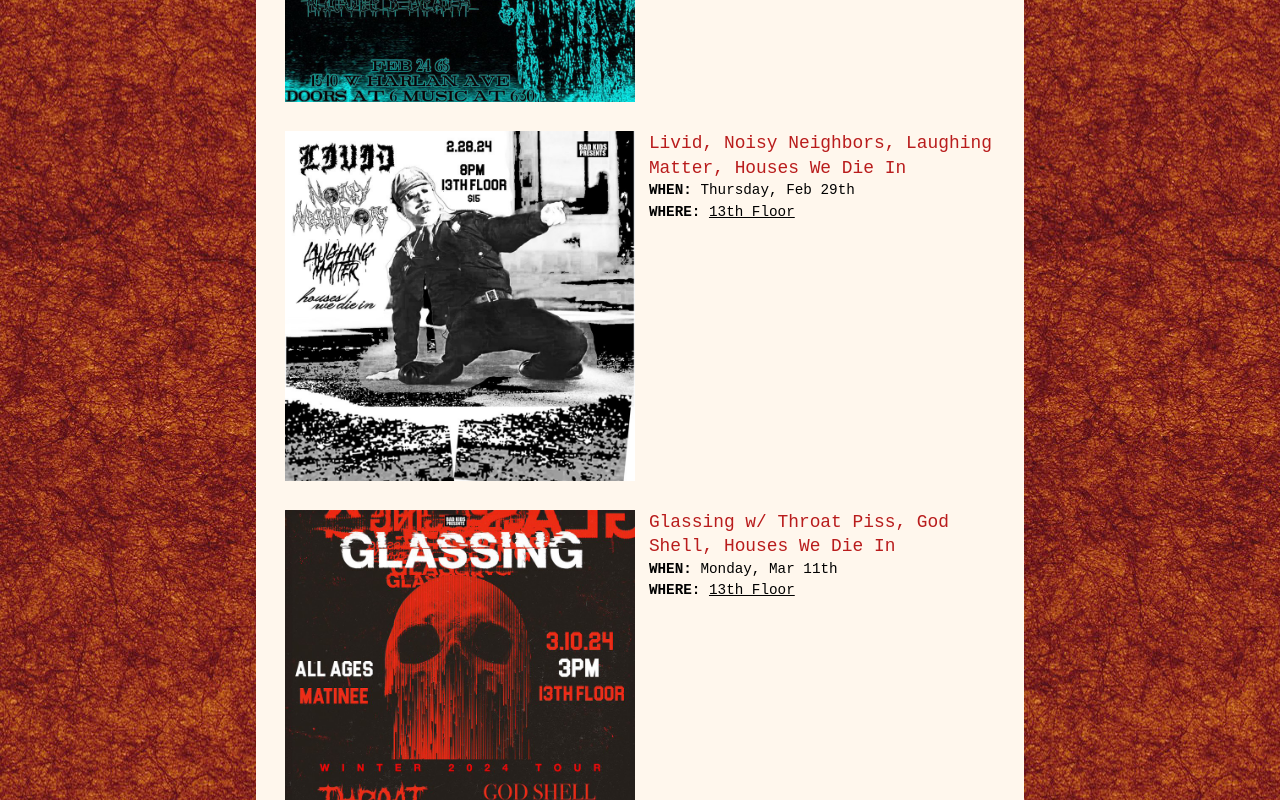
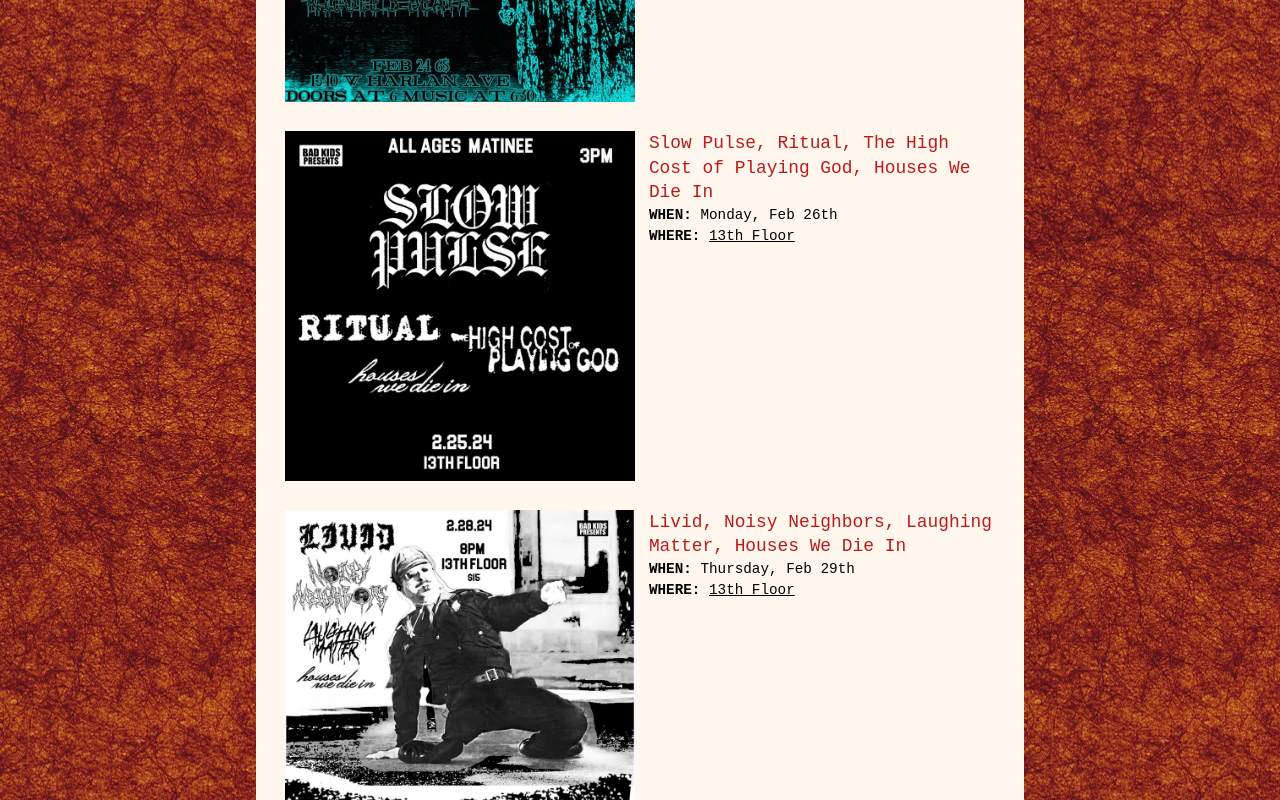
Before and after one commit to mbise1993/houseswediein-website, a Next.js app: page /live in a window 1280 px wide. Shown: the part 1020-1820 px from the top of the page. Built offline with nearby package versions, Linux system fonts and the light colour scheme.

Commit message:
Add 2024-02-25 show

```diff
--- a/src/app/live/shows.ts
+++ b/src/app/live/shows.ts
@@ -43,6 +43,13 @@ const SHOWS: ShowData[] = [
     title: 'Livid, Noisy Neighbors, Laughing Matter, Houses We Die In',
     date: getDate('2024-02-28'),
     flyerUrl: '/flyers/2024-02-28.jpg',
+    venueName: '13th Floor',
+    venueLink: 'https://the13thflooraustin.com/',
+  },
+  {
+    title: 'Slow Pulse, Ritual, The High Cost of Playing God, Houses We Die In',
+    date: getDate('2024-02-25'),
+    flyerUrl: '/flyers/2024-02-25.jpg',
     venueName: '13th Floor',
     venueLink: 'https://the13thflooraustin.com/',
   },
```
Also changed, not shown: public/flyers/2024-02-25.jpg (added).
